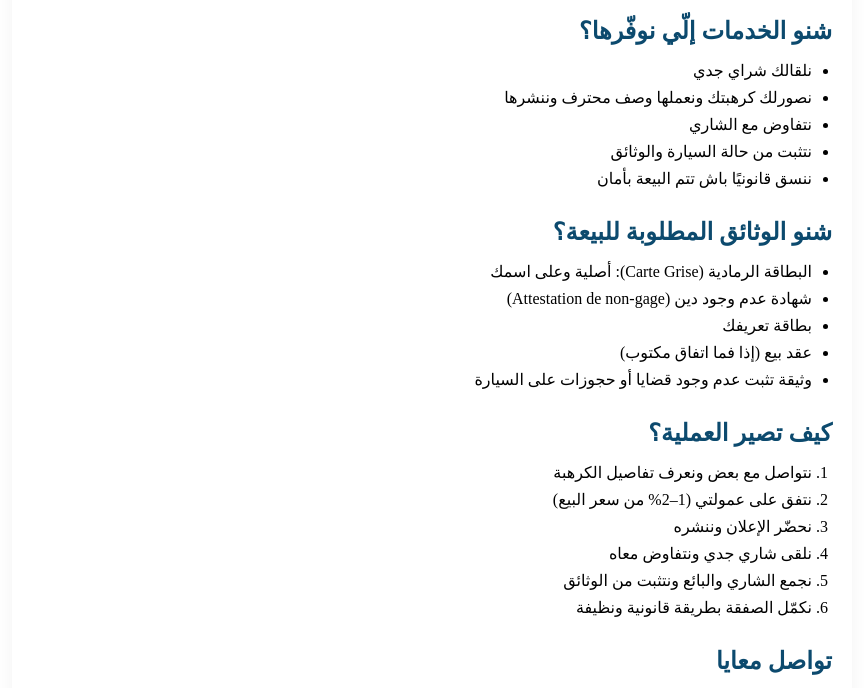
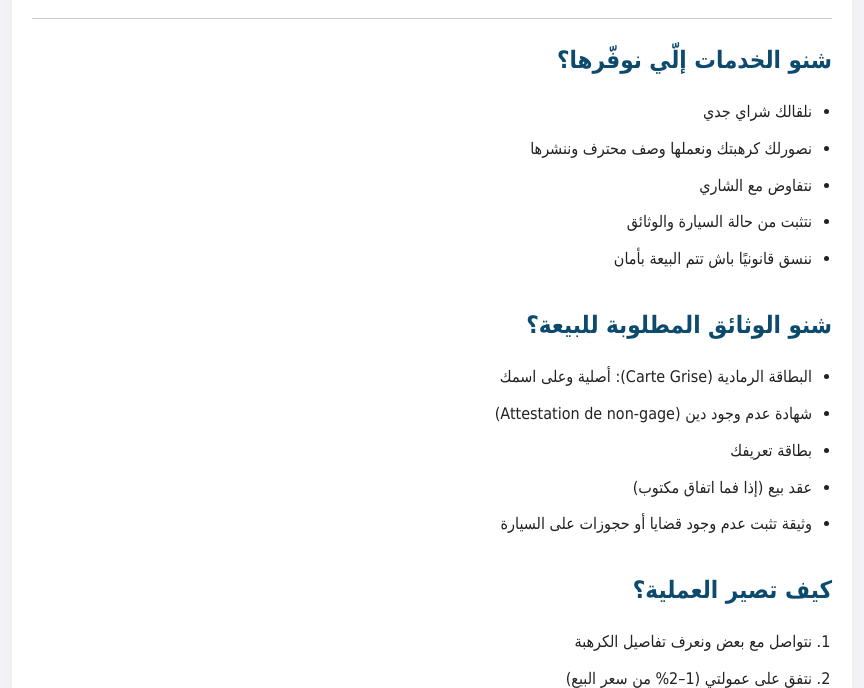
Before and after one commit to MohamedSafwaneBoubakri/waseet.tn, a plain HTML site: page Index.html in a window 1280 px wide. Shown: the part 157-845 px from the top of the page, without its empty margins (208-1072 px from the left). Drawn offline with Linux system fonts and the light colour scheme.

Commit message:
Update style.css

```diff
--- a/style.css
+++ b/style.css
@@ -1,4 +1,3 @@
-css_code = '''
 body {
   font-family: 'Tahoma', sans-serif;
   background-color: #f4f4f9;
```
